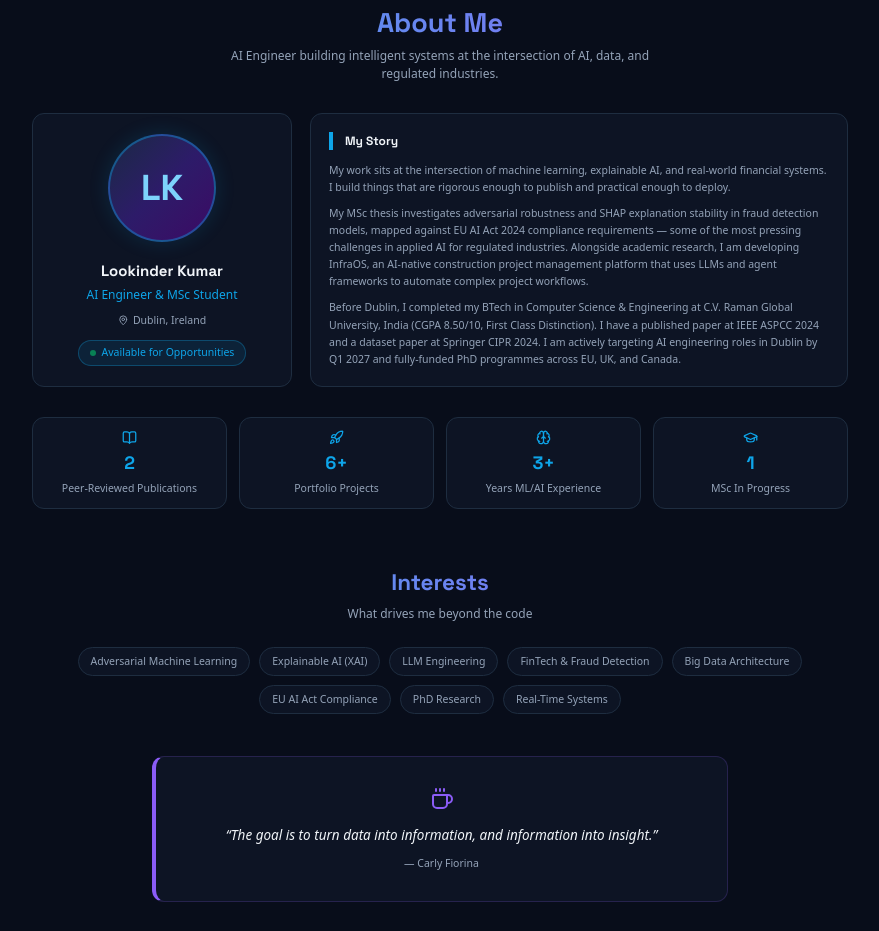
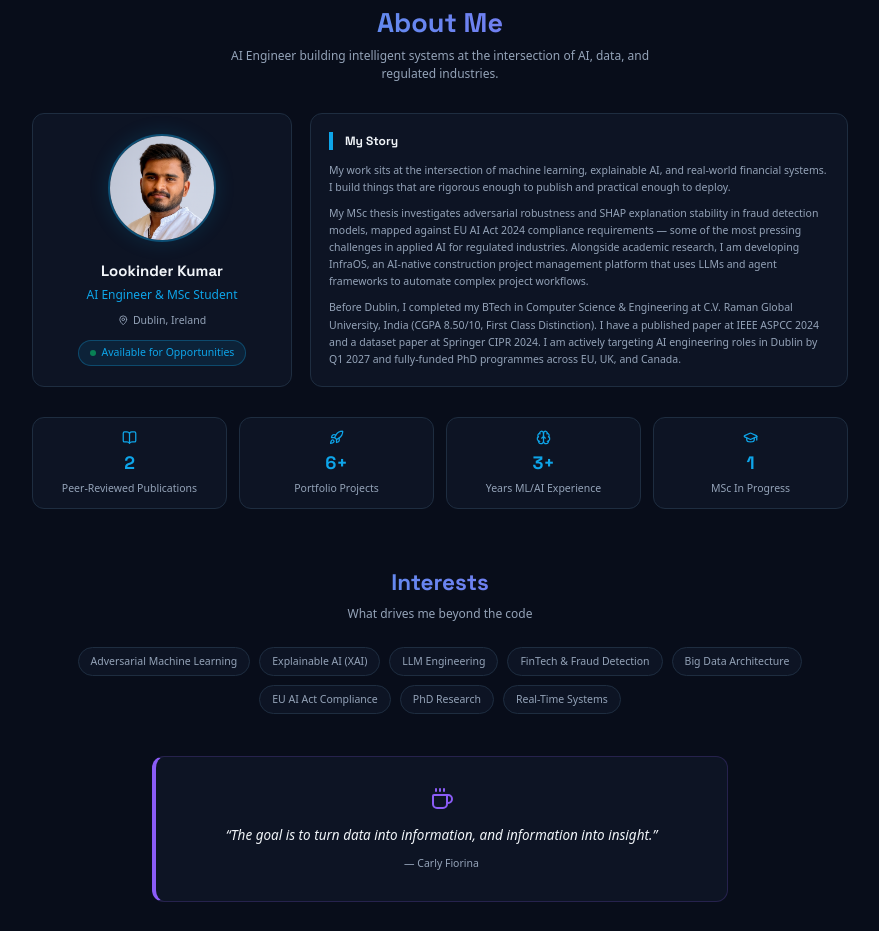
Before and after one commit to Lookinderkumar/lookinderkumar-portfolio, a Next.js app: page / in a window 1280 px wide. Shown: the part 840-1771 px from the top of the page, without its empty margins (200-1079 px from the left). Built offline with nearby package versions, Linux system fonts and the light colour scheme; no server answers.

Commit message:
feat: add real profile photo to About section

```diff
--- a/components/sections/About.tsx
+++ b/components/sections/About.tsx
@@ -75,8 +75,8 @@ export default function About() {
             transition={{ duration: 0.6 }}
             className="lg:col-span-1 h-full bg-[#0D1424] rounded-2xl border border-[#1E2D40] p-6 text-center flex flex-col items-center justify-center hover:border-[#0EA5E9]/50 transition-all duration-300 hover:shadow-[0_0_40px_rgba(14,165,233,0.08)]"
           >
-            <div className="w-32 h-32 sm:w-36 sm:h-36 rounded-full bg-gradient-to-br from-[#1a2744] via-[#2d1b69] to-[#3b0764] flex items-center justify-center border-2 border-[#0EA5E9]/40 shadow-[0_0_20px_rgba(14,165,233,0.15)]">
-              <span className="text-4xl sm:text-5xl font-bold font-display text-[#7DD3FC]">LK</span>
+            <div className="w-32 h-32 sm:w-36 sm:h-36 rounded-full border-2 border-[#0EA5E9]/40 shadow-[0_0_20px_rgba(14,165,233,0.15)] overflow-hidden">
+              <img src="/profile.png" alt="Lookinder Kumar" className="w-full h-full object-cover object-top" />
             </div>
             <p className="text-lg sm:text-xl font-bold font-display text-[#F1F5F9] mt-6">Lookinder Kumar</p>
             <p className="text-[#0EA5E9] text-sm sm:text-base mt-1.5">AI Engineer &amp; MSc Student</p>
```
Also changed, not shown: public/profile.png (added).
